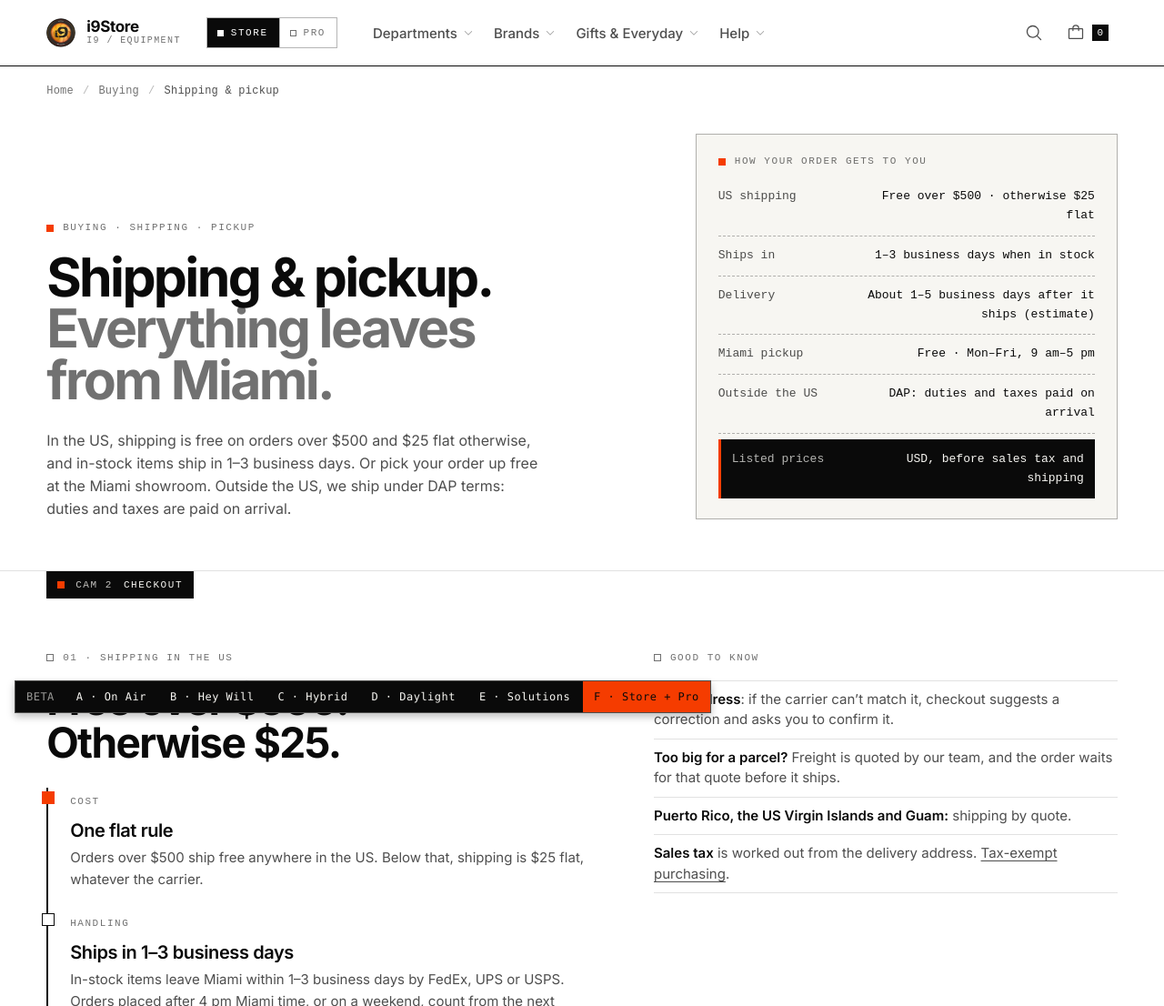
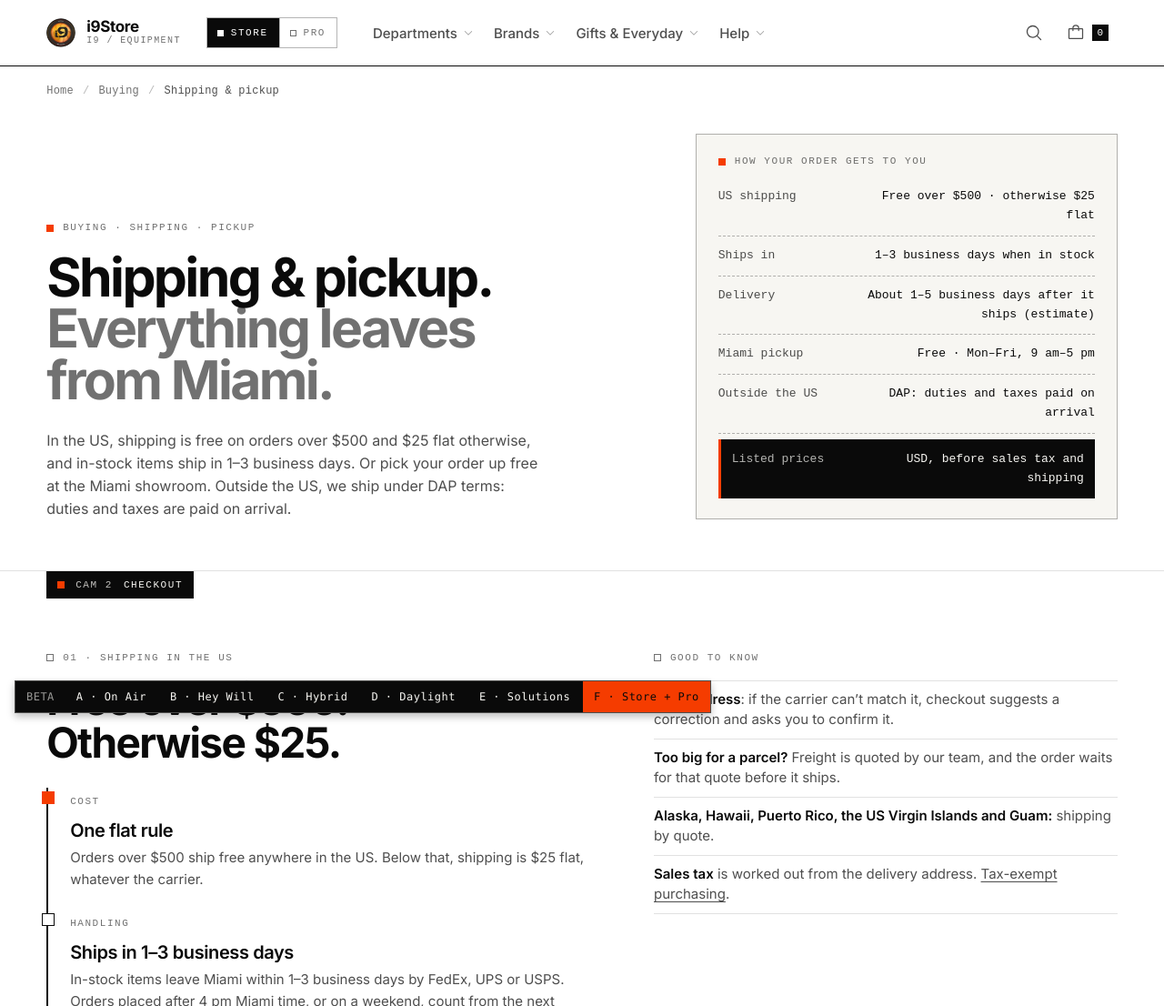
Before and after one commit to Wilquisonf-hub/i9store-beta, a plain HTML site: page f/shipping.html in a window 1280 px wide. Shown: the top 1106 px of the page at 91% size. Drawn offline with Linux system fonts and the light colour scheme; a web font is replaced by a local one.

Commit message:
F shipping: Alaska and Hawaii by quote, with PR/USVI/Guam
Co-Authored-By: Claude Opus 5.5 <noreply@anthropic.com>

```diff
--- a/f/shipping.html
+++ b/f/shipping.html
@@ -23,7 +23,7 @@
      (pickup today vs later, ready e-mail, next business day); §2.2 (PR/USVI/Guam = ROW, quote); §11.2 + §11.5 #9 (FTC: ship in the stated time
      or notify and offer to cancel). Sales tax rules: tax-exempt-purchasing.html.
      [TO CONFIRM] "over $500": read as strictly more than $500.00 (checkout charges $25 at exactly $500.00); before or after discounts?
-     OWNER 26 Nov: PR/USVI/Guam by quote (as on the page). Approved next rule (Merchant, inactive until the feed sends weight): weight table $12–$400, free over $500 only up to 30 kg; update this page when it goes live.
+     OWNER 26 Nov: PR/USVI/Guam and also Alaska/Hawaii by quote (Merchant: AK/HI = no shipping). Approved next rule (Merchant, inactive until the feed sends weight): weight table $12–$400, free over $500 only up to 30 kg; update this page when it goes live.
      [TO CONFIRM] the 4 pm cutoff: the page reads it as the point after which the 1–3 business days count from the next business day; does it
        also apply to pickup (§7.4 <HORA_CORTE>)? The pickup rows keep "outside opening hours -> next business day at the earliest".
      [TO CONFIRM] the "Ships in about X business days" line needs a lead-time field per product in the catalogue/Central; none exists today.
@@ -110,7 +110,7 @@
         <ul class="pol-ul">
           <li><b>Your address</b>: if the carrier can’t match it, checkout suggests a correction and asks you to confirm it.</li>
           <li><b>Too big for a parcel?</b> Freight is quoted by our team, and the order waits for that quote before it ships.</li>
-          <li><b>Puerto Rico, the US Virgin Islands and Guam:</b> shipping by quote.</li>
+          <li><b>Alaska, Hawaii, Puerto Rico, the US Virgin Islands and Guam:</b> shipping by quote.</li>
           <li><b>Sales tax</b> is worked out from the delivery address. <a href="tax-exempt-purchasing.html">Tax-exempt purchasing</a>.</li>
         </ul>
       </div>
```
